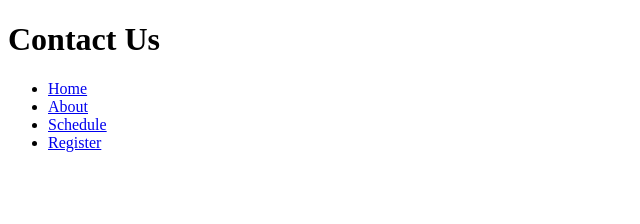
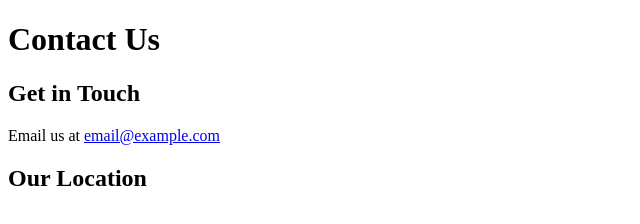
Before and after one commit to RexFord23/TechCon_HTML, a plain HTML site: page techcon_website/contact.html in a window 1280 px wide. Shown: the whole page, without its empty margins (0-640 px from the left). Drawn offline with Linux system fonts and the light colour scheme.

Commit message:
contact page

```diff
--- a/techcon_website/contact.html
+++ b/techcon_website/contact.html
@@ -3,21 +3,26 @@
 <head>
     <meta charset="UTF-8">
     <meta name="viewport" content="width=device-width, initial-scale=1.0">
-    <title>Contact - TechCon 2024</title>
+    <title>Contact Us - TechCon 2024</title>
 </head>
 <body>
 
-    <header>
-        <h1>Contact Us</h1>
+<header>
+    <h1>Contact Us</h1>
+</header>
 
-        <nav>
-            <ul>
-                <li><a href="index.html">Home</a></li>
-                <li><a href="about.html">About</a></li>
-                <li><a href="schedule.html">Schedule</a></li>
-                <li><a href="register.html">Register</a></li>
-            </ul>
-        </nav>
-    </header>
+<main>
+    <section>
+        <h2>Get in Touch</h2>
+        <p>
+            Email us at
+            <a href="mailto:email@example.com" target="_blank">
+                email@example.com
+            </a>
+        </p>
+    </section>
 
-    <ma
+    <section>
+        <h2>Our Location</h2>
+
+        <!--
```
